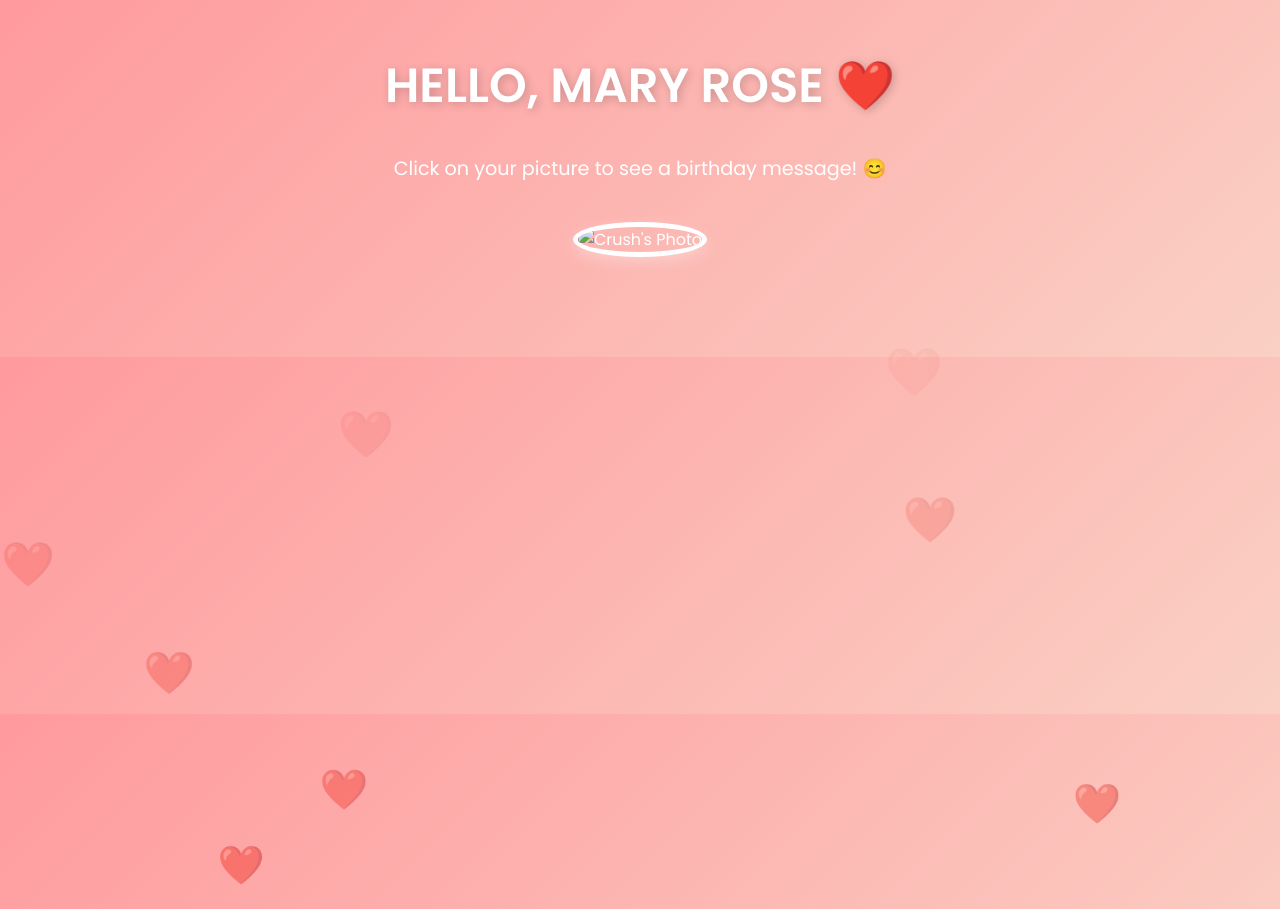
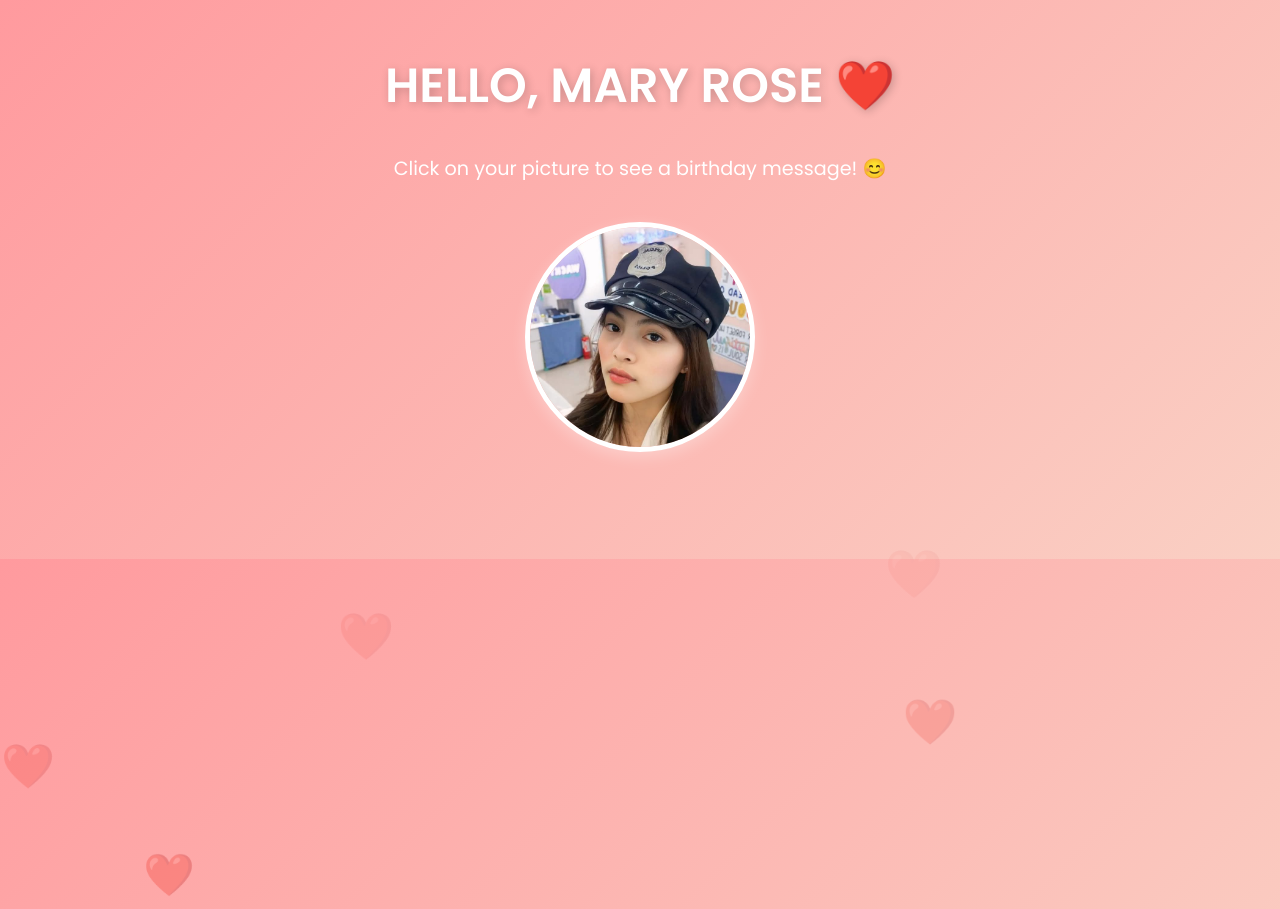
Before and after one commit to Fixn12/s.mary, a plain HTML site: page index.html in a window 1280 px wide. Shown: the top 909 px of the page. Drawn offline with Linux system fonts and the light colour scheme.

Commit message:
Update index.html

```diff
--- a/index.html
+++ b/index.html
@@ -98,7 +98,7 @@
         <p>Click on your picture to see a birthday message! 😊</p>
 
         <!-- Replace 'your-image.jpg' with the actual URL of your crush's picture -->
-        <img src="img/mary.jpg" alt="Crush's Photo" class="crush-image" onclick="showMessage()">
+        <img src="FB_IMG_1740836138539.jpg" alt="Crush's Photo" class="crush-image" onclick="showMessage()">
 
         <p id="message" class="message">✨Happy Birthday! 🎉 Hope you have an amazing day filled with joy and great memories. Wishing you happiness, success, and everything wonderful today and always!
 
```
